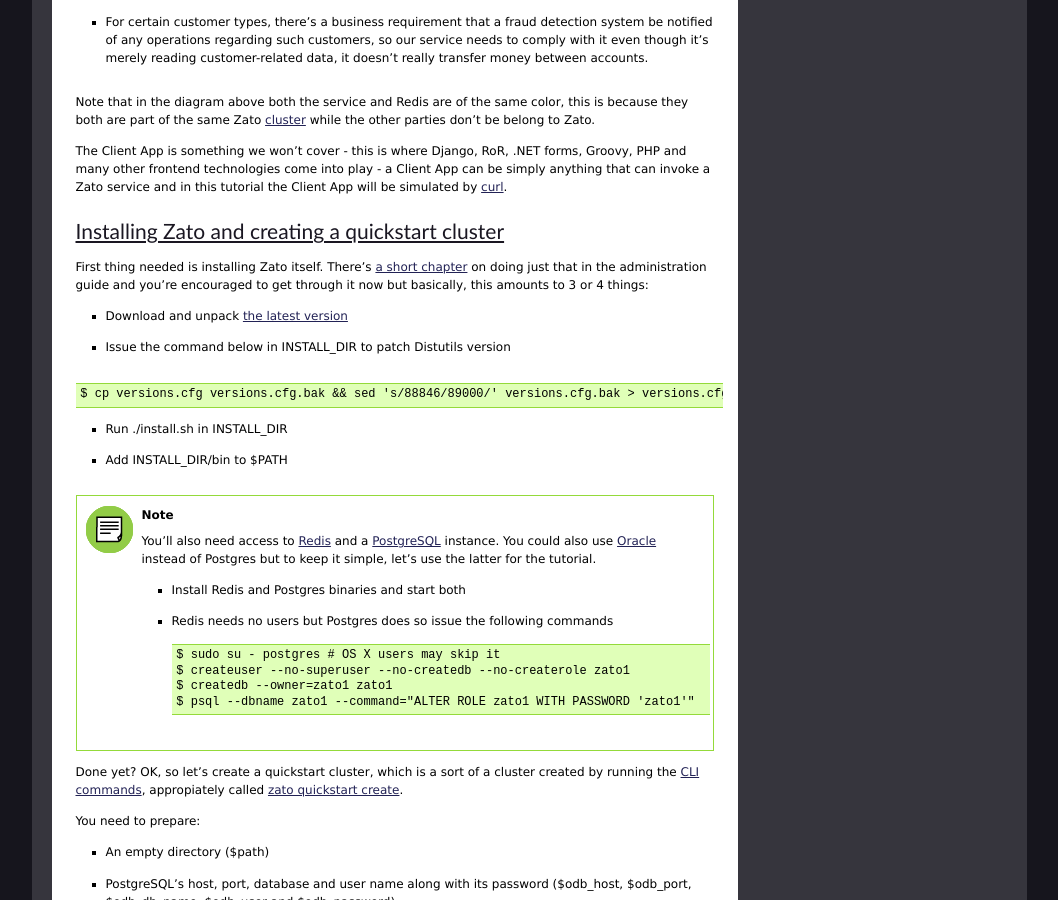
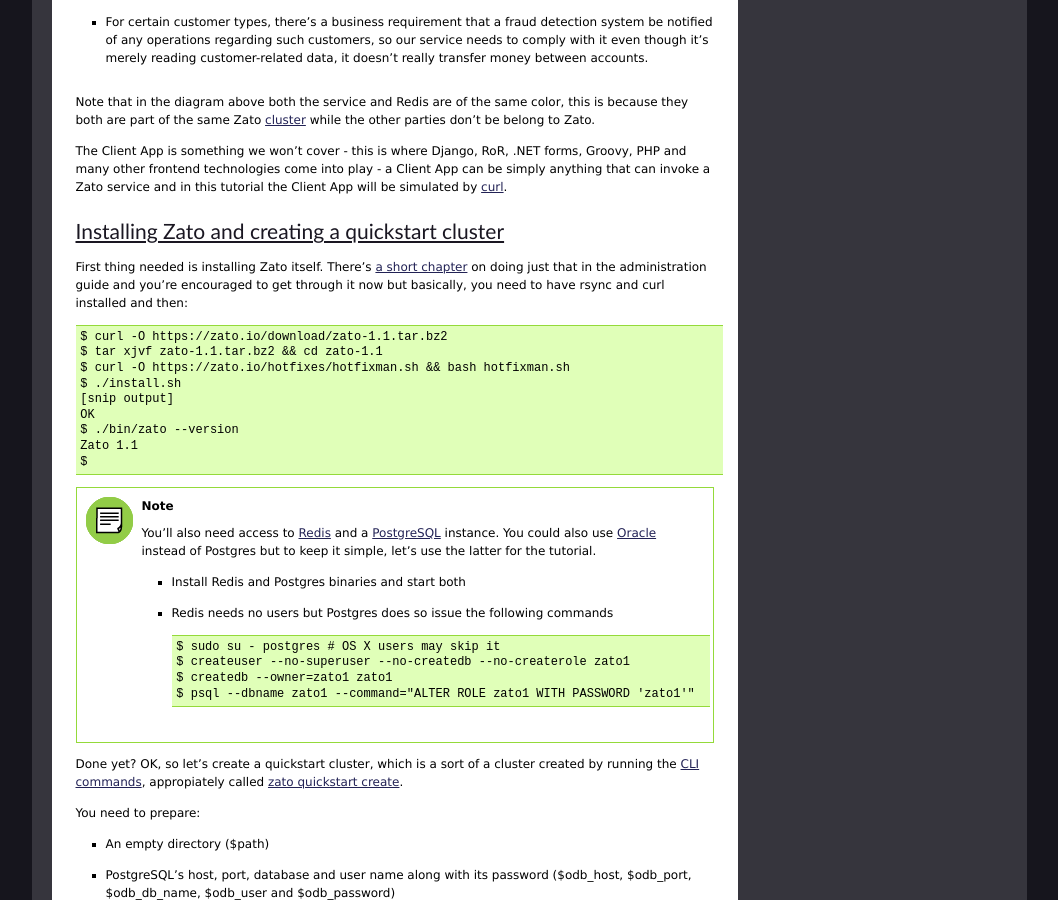
Before and after one commit to rfdiazpr/zato-docs, a Sphinx documentation site: the page built from sphinx/tutorial/01.txt, in a window 1280 px wide and 900 px high, scrolled down 1660 px. Shown: the whole window, without its empty margins (111-1169 px from the left). Built offline with Sphinx 7.4.7, drawn with Linux system fonts in a browser that asks for light colours.

Commit message:
Hotfixes need to be pulled manually in 1.1

```diff
--- a/sphinx/tutorial/01.txt
+++ b/sphinx/tutorial/01.txt
@@ -139,18 +139,21 @@
 :doc:`a short chapter <../admin/guide/install-zato>`
 on doing just that
 in the administration guide and you're encouraged to get through it now
-but basically, this amounts to 3 or 4 things:
-
-* Download and unpack `the latest version <https://zato.io/download/zato-latest.tar.bz2>`_
-
-* Issue the command below in INSTALL_DIR to patch Distutils version
+but basically, you need to have rsync and curl installed and then:
 
 .. parsed-literal::
 
-  $ cp versions.cfg versions.cfg.bak && sed 's/88846/89000/' versions.cfg.bak > versions.cfg
+  $ curl -O https://zato.io/download/zato-1.1.tar.bz2
+  $ tar xjvf zato-1.1.tar.bz2 && cd zato-1.1
+  $ curl -O https://zato.io/hotfixes/hotfixman.sh && bash hotfixman.sh
+  $ ./install.sh
+  [snip output]
+  OK
+  $ ./bin/zato --version
+  Zato 1.1
+  $
 
-* Run ./install.sh in INSTALL_DIR
-* Add INSTALL_DIR/bin to $PATH
+
 
 .. note ::
 
```
